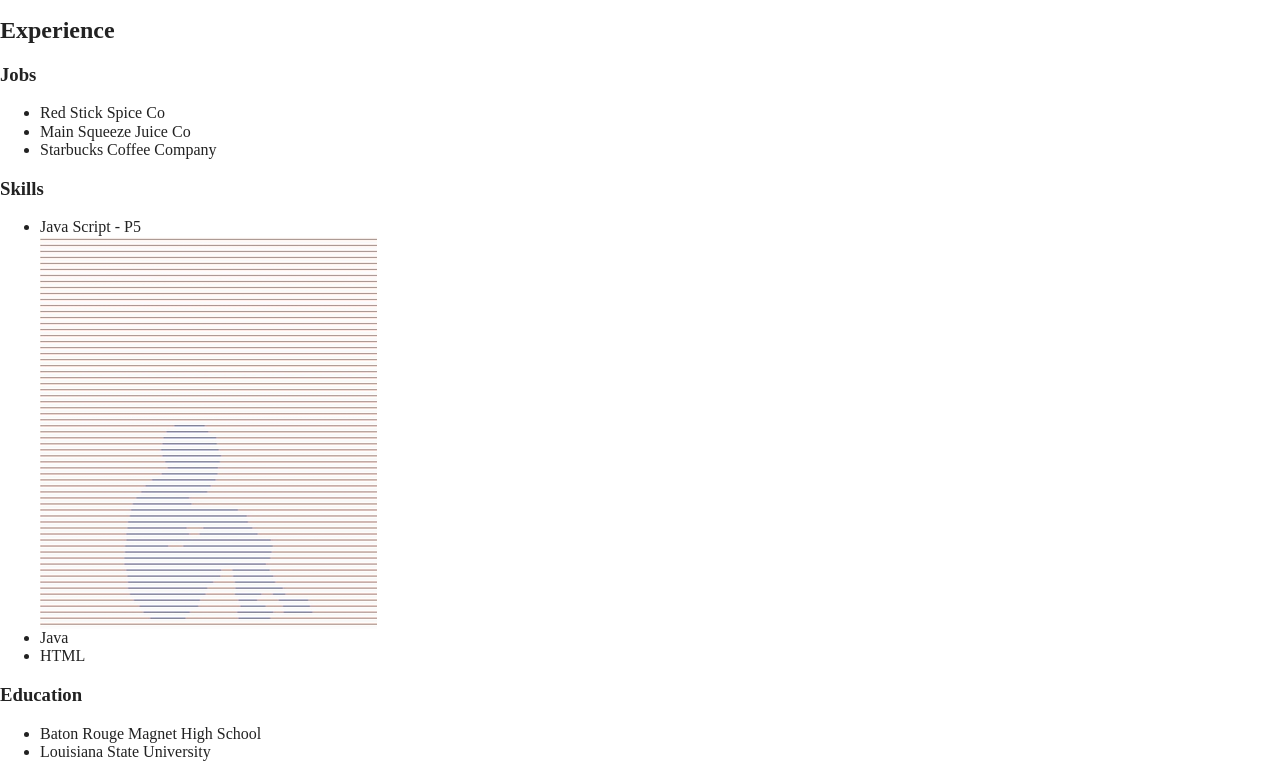
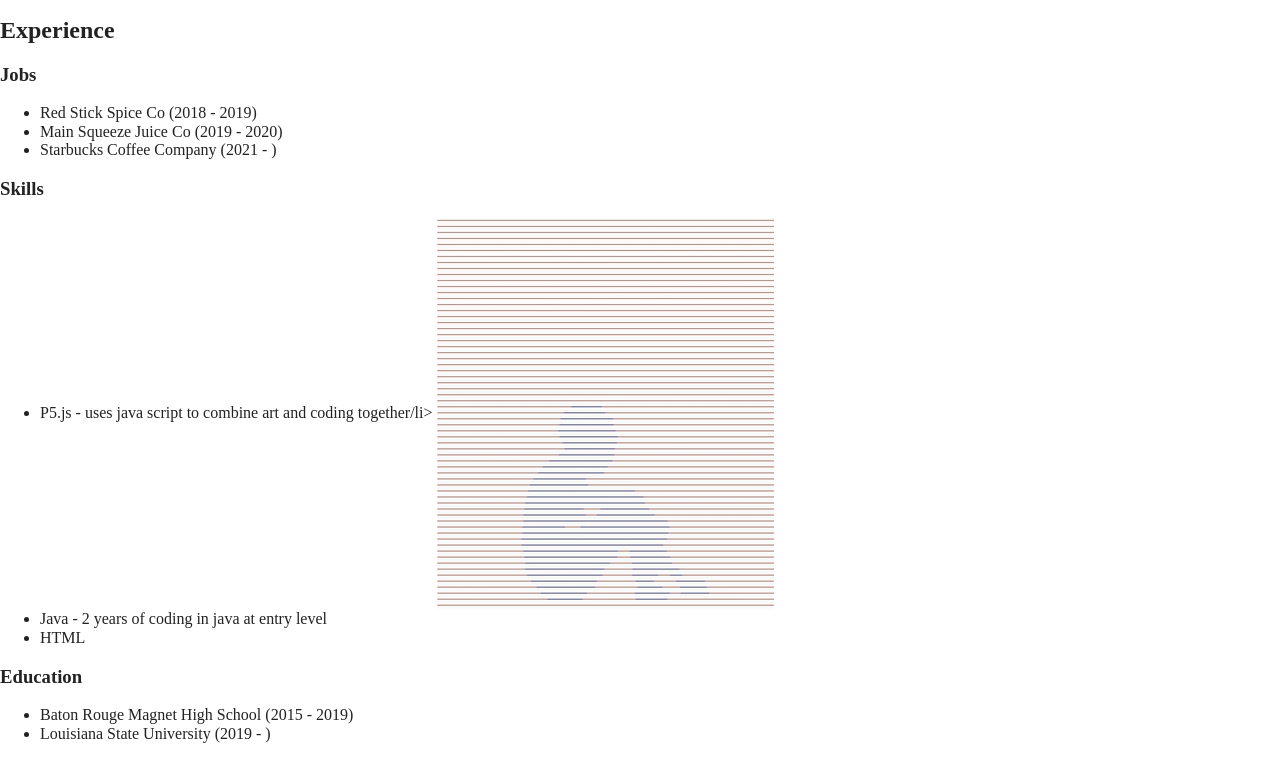
Before and after one commit to ashelli0526/HTML-Resume, a website built with Parcel: page index.html in a window 1280 px wide. Shown: the part 225-1002 px from the top of the page. Built offline with nearby package versions, Linux system fonts and the light colour scheme.

Commit message:
added dates and minimal descriptions to Skills

```diff
--- a/index.html
+++ b/index.html
@@ -59,25 +59,25 @@
 
       <h3>Jobs</h3>
       <ul>
-        <li> Red Stick Spice Co</li>
-        <li> Main Squeeze Juice Co</li>
-        <li> Starbucks Coffee Company</li>
+        <li> Red Stick Spice Co (2018 - 2019)</li>
+        <li> Main Squeeze Juice Co (2019 - 2020) </li>
+        <li> Starbucks Coffee Company (2021 - )</li>
       </ul>
     </section>
     <section>
       <h3>Skills</h3>
       <ul>
-        <li>Java Script - P5</li>
-        <img src="img/sitting.jpg" alt="P5 example">
-        <li>Java</li>
+        <li>P5.js - uses java script to combine art and coding together/li>
+        <img src="img/sitting.jpg" alt="Patter made and then printed">
+        <li>Java - 2 years of coding in java at entry level</li>
         <li>HTML</li>
       </ul>
     </section>
     <section>
       <h3>Education</h3>
         <ul>
-          <li>Baton Rouge Magnet High School</li>
-          <li>Louisiana State University</li>
+          <li>Baton Rouge Magnet High School (2015 - 2019)</li>
+          <li>Louisiana State University (2019 - )</li>
         </ul>
       </section>
     </section>
```
